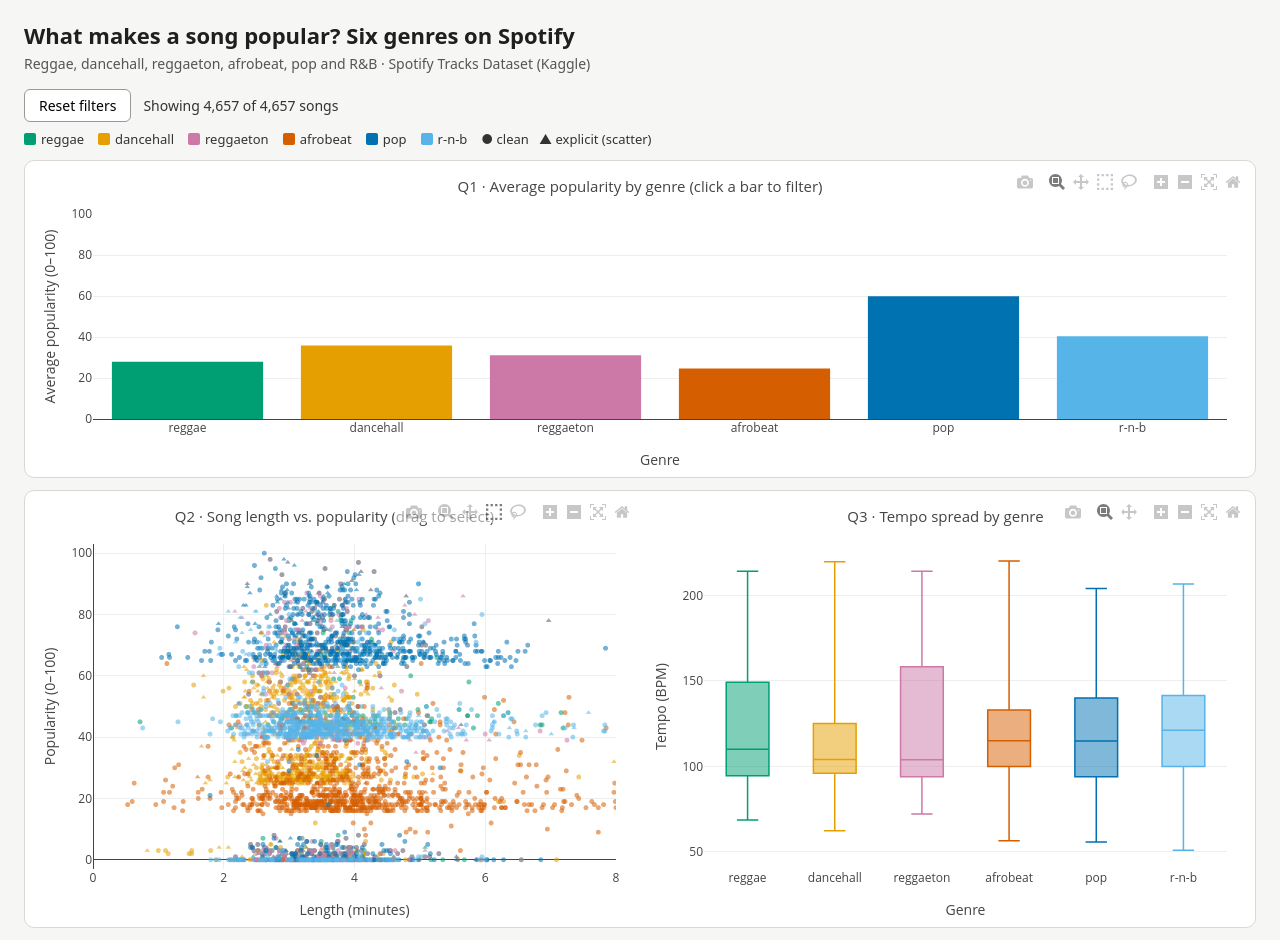
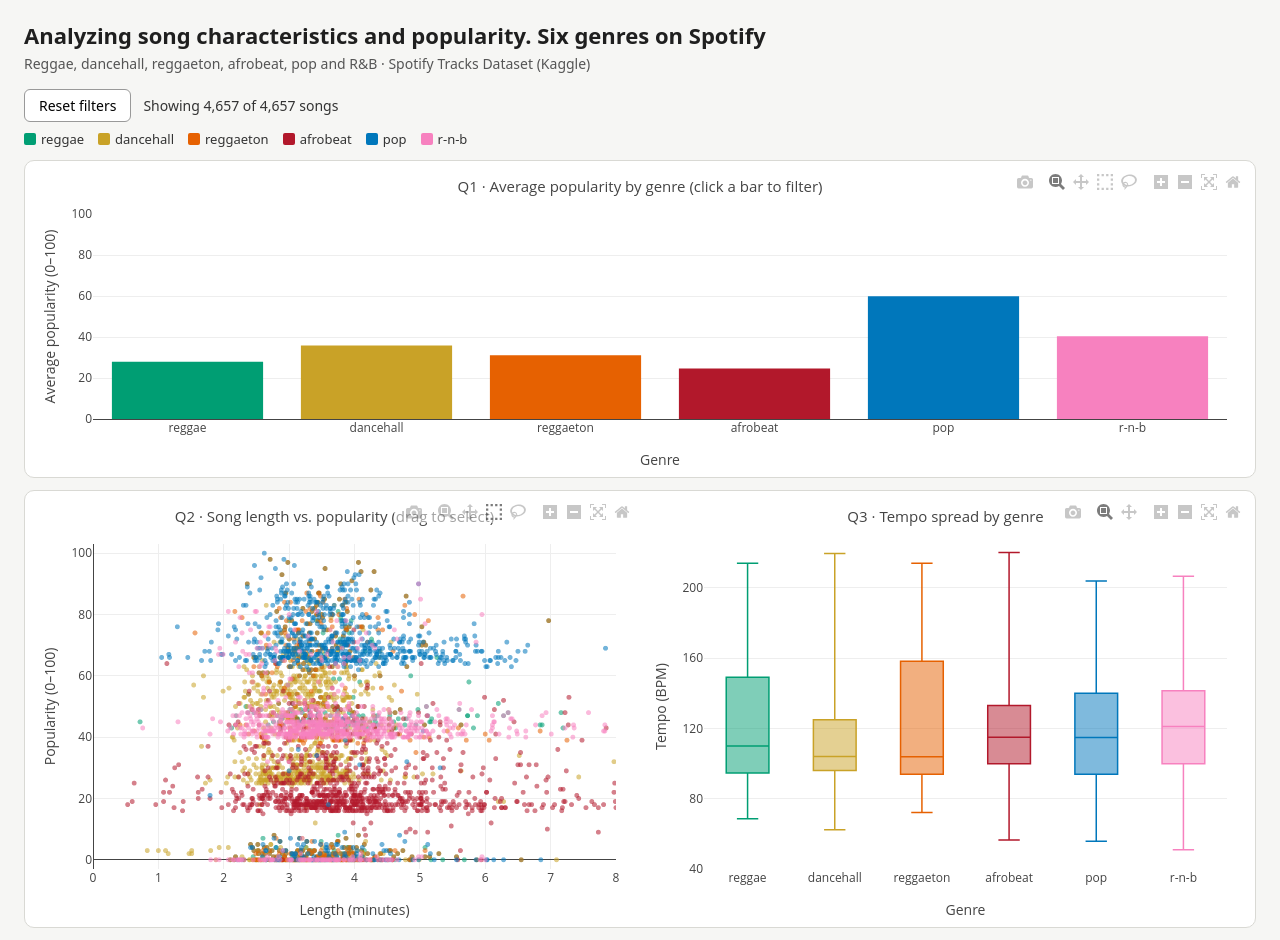
Before and after one commit to dew8233-source/spotify-dashboard, a plain HTML site: page index.html in a window 1280 px wide. Drawn offline with nearby package versions, Linux system fonts and the light colour scheme.

Commit message:
Update index.html

```diff
--- a/index.html
+++ b/index.html
@@ -36,7 +36,7 @@
 </head>
 <body>
 <header>
-  <h1>What makes a song popular? Six genres on Spotify</h1>
+  <h1>Analyzing song characteristics and popularity. Six genres on Spotify</h1>
   <p class="sub">Reggae, dancehall, reggaeton, afrobeat, pop and R&amp;B &middot; Spotify Tracks Dataset (Kaggle)</p>
 </header>
 
@@ -60,11 +60,11 @@
 const GENRES = ["reggae", "dancehall", "reggaeton", "afrobeat", "pop", "r-n-b"];
 // Okabe-Ito colorblind-safe palette; each genre keeps the same color in every view
 const COLORS = {
-  "reggae": "#009E73", "dancehall": "#E69F00", "reggaeton": "#CC79A7",
-  "afrobeat": "#D55E00", "pop": "#0072B2", "r-n-b": "#56B4E9"
+  "reggae": "#009E73", "dancehall": "#C9A227", "reggaeton": "#E66101",
+  "afrobeat": "#B2182B", "pop": "#0077BB", "r-n-b": "#F781BF"
 };
 // Shape encodes explicit vs. clean so color stays free for genre
-const SHAPES = { "Clean": "circle", "Explicit": "triangle-up" };
+const SHAPES = { "Clean": "circle", "Explicit": "circle" };
 const CONFIG = { responsive: true, displaylogo: false };
 
 // ---------- State ----------
@@ -128,12 +128,12 @@ function drawScatter() {
       marker: { color: COLORS[g], size: 5, opacity: 0.55,
                 symbol: d.map(r => SHAPES[r.explicit]) },
       hovertemplate: "<b>%{customdata[1]}</b><br>%{customdata[2]}<br>" +
-        g + " · %{customdata[3]}<br>Length: %{x:.2f} min<br>Popularity: %{y}<extra></extra>"
+        g + "<br>Length: %{x:.2f} min<br>Popularity: %{y}<extra></extra>"
     };
   });
   Plotly.react("scatter", traces, {
     title: { text: "Q2 · Song length vs. popularity (drag to select)", font: { size: 15 } },
-    xaxis: { title: "Length (minutes)", range: [0, 8] },  // a few >8 min outliers: zoom out to see
+    xaxis: { title: "Length (minutes)", range: [0, 8], dtick: 1 },
     yaxis: { title: "Popularity (0–100)", range: [-3, 103] },
     dragmode: "select", showlegend: false,
     margin: { t: 45, r: 20, b: 50, l: 60 }
@@ -154,7 +154,7 @@ function drawBox() {
   });
   Plotly.react("box", traces, {
     title: { text: "Q3 · Tempo spread by genre", font: { size: 15 } },
-    yaxis: { title: "Tempo (BPM)", range: [40, 230] },
+    yaxis: { title: "Tempo (BPM)", range: [40, 225], dtick: 40, tick0: 40 },
     xaxis: { title: "Genre", categoryorder: "array", categoryarray: GENRES },
     showlegend: false,
     margin: { t: 45, r: 20, b: 50, l: 60 }
@@ -166,7 +166,7 @@ function drawLegend() {
   const genres = GENRES.map(g =>
     `<span><span class="sw" style="background:${COLORS[g]}"></span>${g}</span>`).join("");
   document.getElementById("legend").innerHTML =
-    genres + `<span>● clean &nbsp; ▲ explicit (scatter)</span>`;
+    genres;
 }
 
 function redrawAll() { drawBar(); drawScatter(); drawBox(); updateStatus(); }
```
